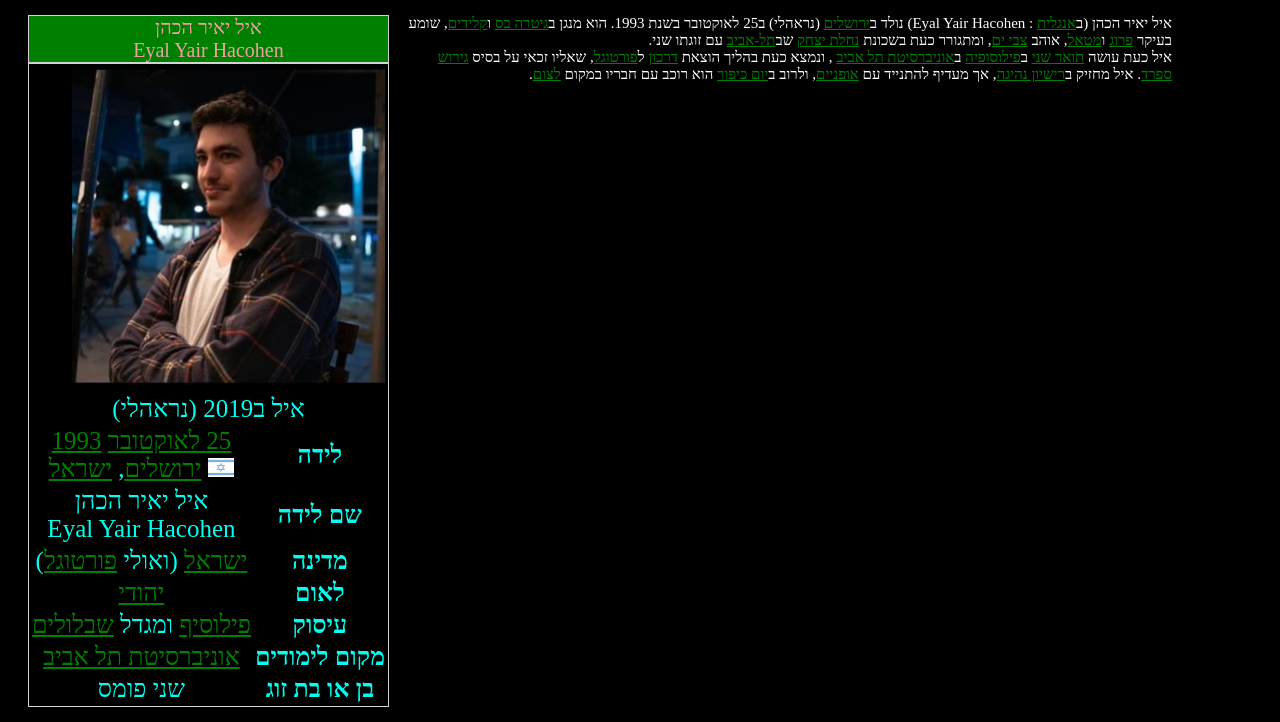
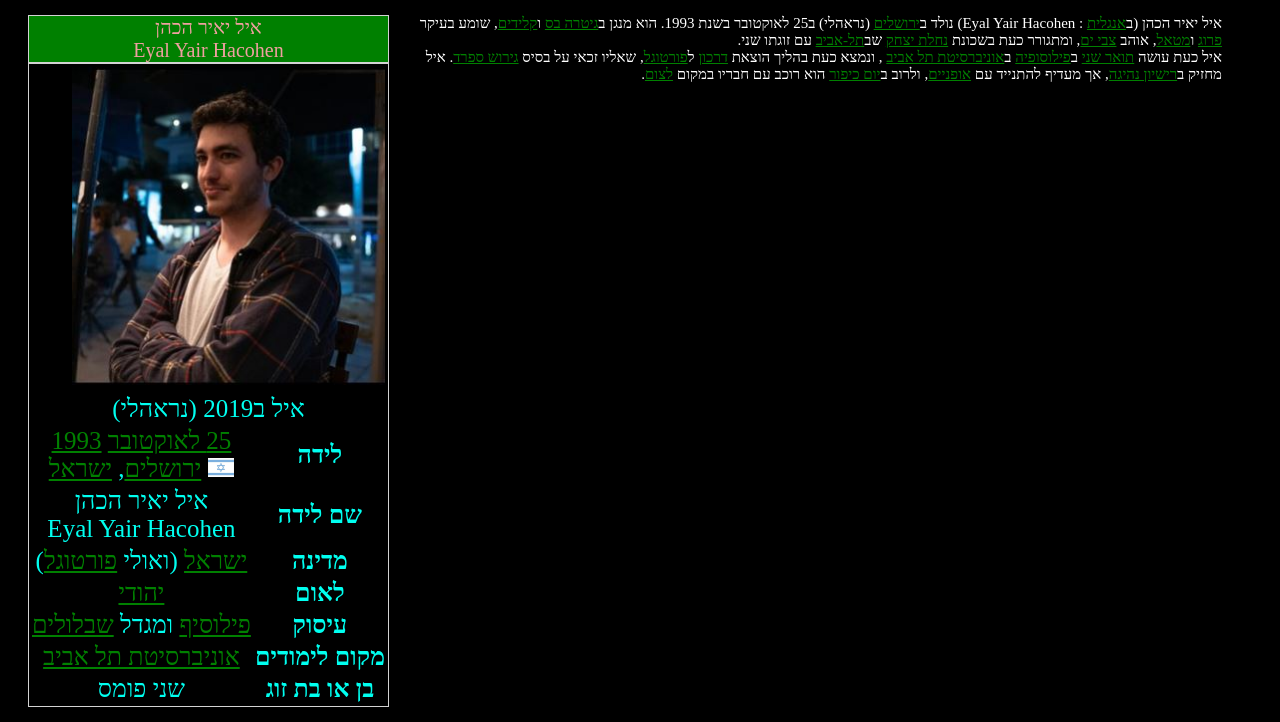
Before and after one commit to eyalpedia/eyalpedia, a plain HTML site: page index.html in a window 1280 px wide. Shown: the part 97-819 px from the top of the page. Drawn offline with Linux system fonts and the light colour scheme.

Commit message:
Update index.html

```diff
--- a/index.html
+++ b/index.html
@@ -8,7 +8,7 @@ body {
 }
 p {
   font-size: 15px;
-  margin: 0px 100px 0px 0px;
+  margin: 0px 50px 0px 0px;
 }
 h1 {
   font-size: 45px;
```
